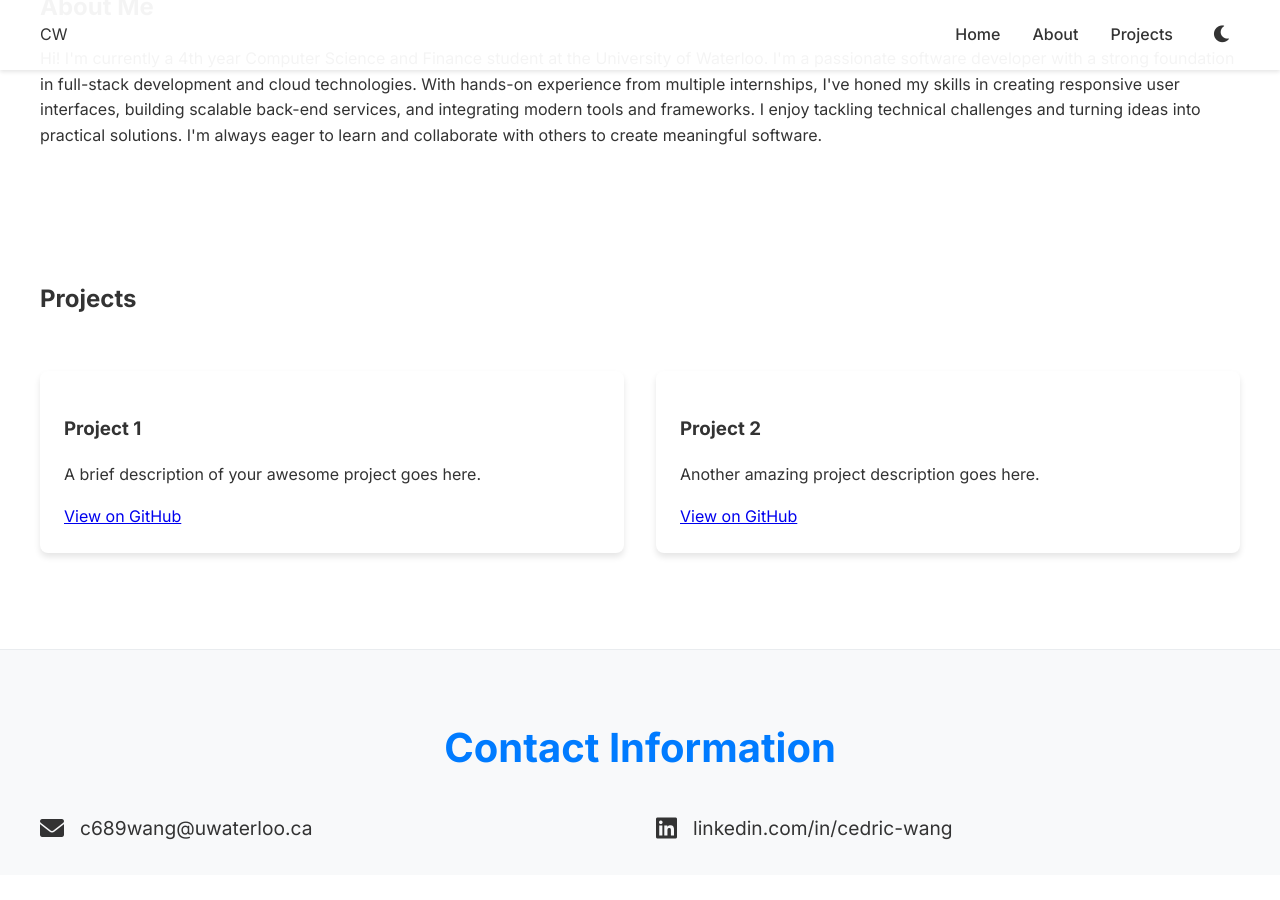
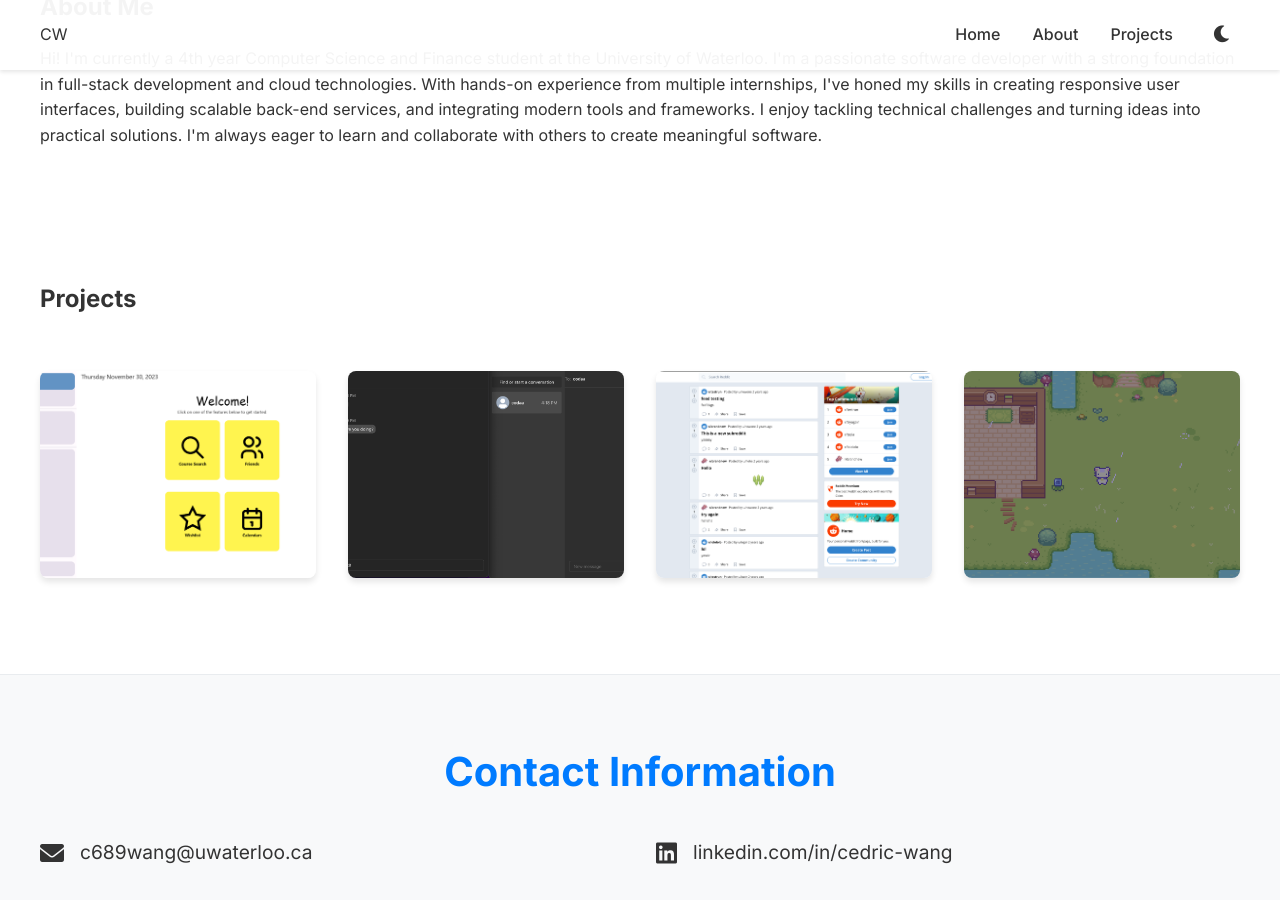
Before and after one commit to C689Wang/c689wang.github.io, a Jekyll site: the page built from index.markdown, in a window 1280 px wide and 900 px high, scrolled down 601 px. Built offline with Jekyll 4.4.1, drawn with Linux system fonts in a browser that asks for light colours; before the commit the page ends 1476 px from its top, so only the background shows below that.

Commit message:
add initial project cards with images

```diff
--- a/_config.yml
+++ b/_config.yml
@@ -18,15 +18,12 @@
 # You can create any custom variable you would like, and they will be accessible
 # in the templates via {{ site.myvariable }}.
 
-title: John Doe | Software Developer
-email: your-email@example.com
+title: Cedric Wang
 description: >-
-  Personal portfolio website of John Doe, showcasing software development projects
+  Personal portfolio website of Cedric Wang, showcasing software development projects
   and professional experience.
 baseurl: "" # the subpath of your site, e.g. /blog
 url: "" # the base hostname & protocol for your site, e.g. http://example.com
-github_username: yourusername
-linkedin_username: yourusername
 
 # Build settings
 theme: minima
--- a/_includes/head.html
+++ b/_includes/head.html
@@ -2,7 +2,7 @@
   <meta charset="utf-8" />
   <meta name="viewport" content="width=device-width, initial-scale=1" />
   <title>
-    {% if page.title %}{{ page.title }} - {{ site.title }}{% else %}{{
+    {% if page.title %}{{ page.title }} | {{ site.title }}{% else %}{{
     site.title }}{% endif %}
   </title>
   <link rel="stylesheet" href="{{ '/assets/css/main.css' | relative_url }}" />
--- a/assets/css/main.css
+++ b/assets/css/main.css
@@ -93,21 +93,71 @@ body {
 
 .projects-grid {
   display: grid;
-  grid-template-columns: repeat(auto-fit, minmax(300px, 1fr));
+  grid-template-columns: repeat(auto-fit, minmax(250px, 1fr));
   gap: 2rem;
   padding: 2rem 0;
+  max-width: 1200px;
+  margin: 0 auto;
 }
 
 .project-card {
   background: var(--card-background);
   border-radius: 8px;
-  padding: 1.5rem;
   box-shadow: 0 4px 6px rgba(0, 0, 0, 0.1);
   transition: transform 0.2s;
+  position: relative;
+  aspect-ratio: 4 / 3;
+  overflow: hidden;
+  max-width: 100%;
 }
 
 .project-card:hover {
   transform: translateY(-5px);
+}
+
+.project-link {
+  display: block;
+  width: 100%;
+  height: 100%;
+  text-decoration: none;
+  color: var(--text-color);
+}
+
+.project-image {
+  width: 100%;
+  height: 100%;
+  object-fit: cover;
+  transition: transform 0.3s ease;
+}
+
+.project-overlay {
+  position: absolute;
+  top: 0;
+  left: 0;
+  width: 100%;
+  height: 100%;
+  background: rgba(0, 0, 0, 0.7);
+  display: flex;
+  justify-content: center;
+  align-items: center;
+  opacity: 0;
+  transition: opacity 0.3s ease;
+}
+
+.project-overlay h3 {
+  color: #ffffff;
+  font-size: 1.5rem;
+  text-align: center;
+  padding: 1rem;
+  margin: 0;
+}
+
+.project-card:hover .project-overlay {
+  opacity: 1;
+}
+
+.project-card:hover .project-image {
+  transform: scale(1.1);
 }
 
 .section {
--- a/index.markdown
+++ b/index.markdown
@@ -25,19 +25,37 @@ title: Home
     <h2>Projects</h2>
     <div class="projects-grid">
         <div class="project-card">
-            <h3>Project 1</h3>
-            <p>A brief description of your awesome project goes here.</p>
-            <div class="project-links">
-                <a href="https://github.com/yourusername/project1" target="_blank">View on GitHub</a>
-            </div>
+            <a href="https://github.com/C689Wang/questFlow-calendarApp" target="_blank" class="project-link">
+                <img src="/assets/images/projects/CalendarApp.png" alt="Calendar App" class="project-image">
+                <div class="project-overlay">
+                    <h3>QuestFlow Calendar App</h3>
+                </div>
+            </a>
         </div>
-
         <div class="project-card">
-            <h3>Project 2</h3>
-            <p>Another amazing project description goes here.</p>
-            <div class="project-links">
-                <a href="https://github.com/yourusername/project2" target="_blank">View on GitHub</a>
-            </div>
+            <a href="https://github.com/C689Wang/ChatApp" target="_blank" class="project-link">
+                <img src="/assets/images/projects/ChatApp.png" alt="Chat App" class="project-image">
+                <div class="project-overlay">
+                    <h3>Chat App</h3>
+                </div>
+            </a>
+        </div>
+        <div class="project-card">
+            <a href="https://github.com/C689Wang/SocialMediaClone" target="_blank" class="project-link">
+                <img src="/assets/images/projects/SocialMediaClone.png" alt="Social Media Clone" class="project-image">
+                <div class="project-overlay">
+                    <h3>Social Media Clone</h3>
+                </div>
+            </a>
+        </div>
+        <div class="project-card">
+            <a href="https://github.com/C689Wang/Farming2DGame" target="_blank" class="project-link">
+                <img src="/assets/images/projects/Farming2DGame.png" alt="Farming 2D Game" class="project-image">
+                <div class="project-overlay">
+                    <h3>Farming 2D Game</h3>
+                </div>
+            </a>
         </div>
     </div>
+
 </section>
```
Also changed, not shown: assets/images/projects/CalendarApp.png (added), assets/images/projects/ChatApp.png (added), assets/images/projects/Farming2DGame.png (added), assets/images/projects/SocialMediaClone.png (added).
